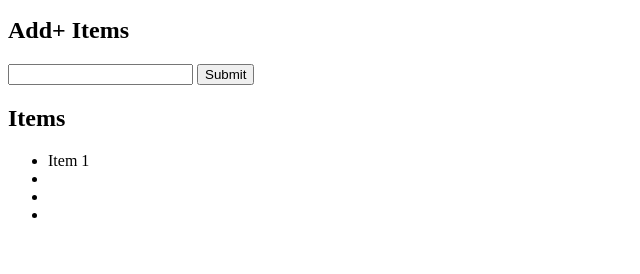
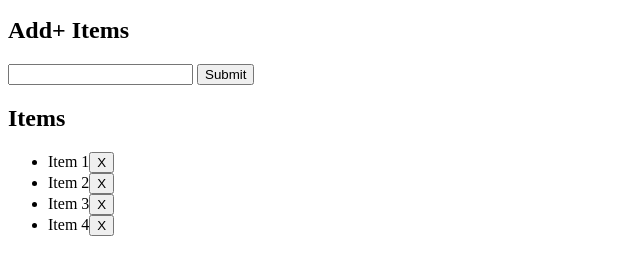
Before and after one commit to KwonJiyongGD/item-lister, a plain HTML site: page index.html in a window 1280 px wide. Shown: the part 104-378 px from the top of the page, without its empty margins (0-640 px from the left). Drawn offline with Linux system fonts and the light colour scheme.

Commit message:
Created X Buttons

```diff
--- a/index.html
+++ b/index.html
@@ -31,10 +31,26 @@
       </form>
       <h2 class="title">Items</h2>
       <ul id="items" class="list-group">
-        <li class="list-group-item">Item 1</li>
-        <li></li>
-        <li></li>
-        <li></li>
+        <li class="list-group-item">
+          Item 1<button class="btn btn-danger btn-sm float-right delete">
+            X
+          </button>
+        </li>
+        <li class="list-group-item">
+          Item 2<button class="btn btn-danger btn-sm float-right delete">
+            X
+          </button>
+        </li>
+        <li class="list-group-item">
+          Item 3<button class="btn btn-danger btn-sm float-right delete">
+            X
+          </button>
+        </li>
+        <li class="list-group-item">
+          Item 4<button class="btn btn-danger btn-sm float-right delete">
+            X
+          </button>
+        </li>
       </ul>
     </div>
   </div>
```
